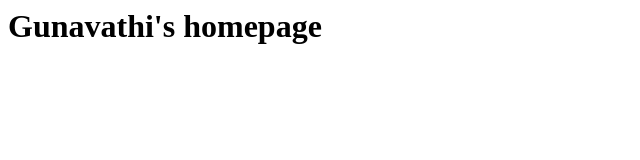
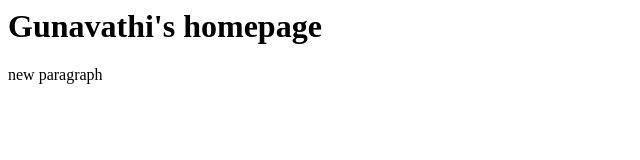
Before and after one commit to GunavathiDuraisamy/myHomePage, a plain HTML site: page index.html in a window 1280 px wide. Shown: the full height of the page, 0-640 px from the left. Drawn offline with Linux system fonts and the light colour scheme.

Commit message:
new paragraph

```diff
--- a/index.html
+++ b/index.html
@@ -2,5 +2,6 @@
   <head><title>Gunavathi</title></head>
   <body>
     <h1> Gunavathi's homepage</h1>
+    <p>new paragraph</p>
   </body>
 </html>
```
